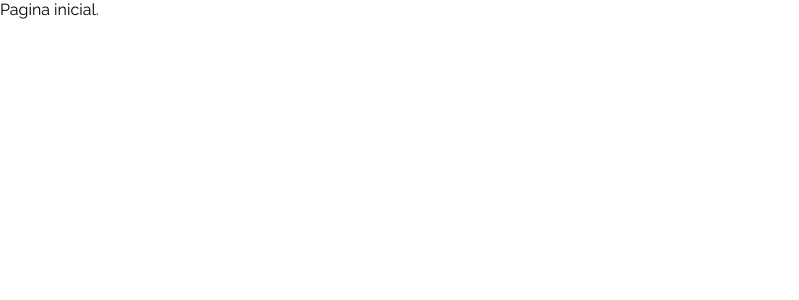
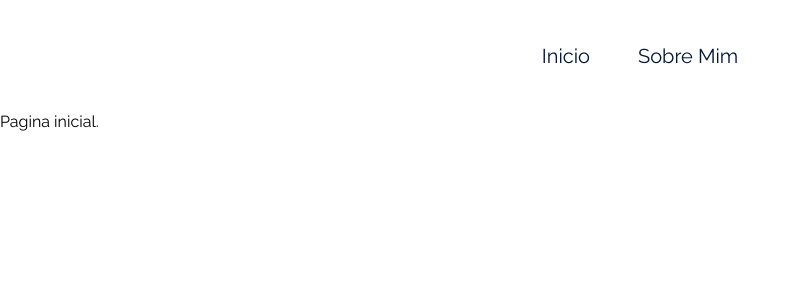
Before and after one commit to JorgeDeAquino/ja-projetos, a React (Create React App) app: page / in a window 1280 px wide. Shown: the top 300 px of the page, without its empty margins (0-799 px from the left). Built offline with nearby package versions, Linux system fonts and the light colour scheme.

Commit message:
add base menu

```diff
--- a/src/App.js
+++ b/src/App.js
@@ -1,10 +1,12 @@
 import { BrowserRouter, Routes, Route } from "react-router-dom";
+import Menu from "./components/Menu";
 import Inicio from './pages/Inicio'
 import SobreMim from "./pages/SobreMim";
 
 function App() {
   return (
     <BrowserRouter>
+      <Menu />
       <Routes>
         <Route path="/" element={<Inicio />} />
         <Route path="sobremim" element={<SobreMim />} />
--- /dev/null
+++ b/src/components/Menu/Menu.module.css
@@ -0,0 +1,19 @@
+.navegacao {
+    height: 112px;
+    display: flex;
+    justify-content: center;
+    align-items: center;
+    column-gap: 3rem;
+}
+
+.link {
+    font-size: 1.25rem;
+    line-height: 1.5rem;
+    color: var(--cor-fonte-principal);
+}
+
+@media (max-width: 744px) {
+    .navegacao {
+        height: 72px;
+    }
+}
--- /dev/null
+++ b/src/components/Menu/index.js
@@ -0,0 +1,12 @@
+import Styles from './Menu.module.css'
+
+export default function Menu() {
+  return (
+    <header>
+        <nav className={Styles.navegacao}>
+            <a className={Styles.link} href="/" > Inicio </a>
+            <a className={Styles.link} href="/sobremim" > Sobre Mim</a>
+        </nav>
+    </header>
+  )
+}
```
